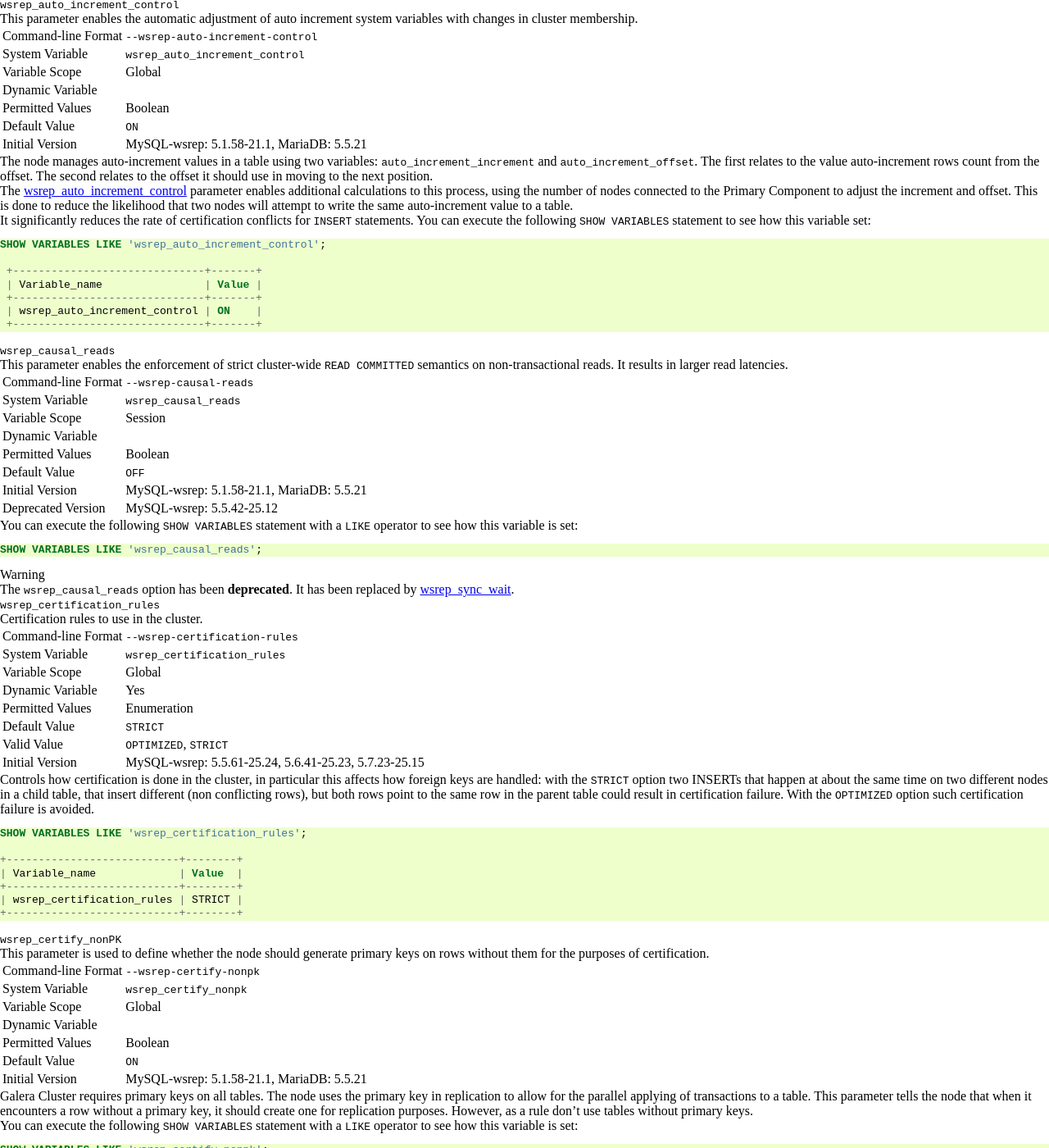
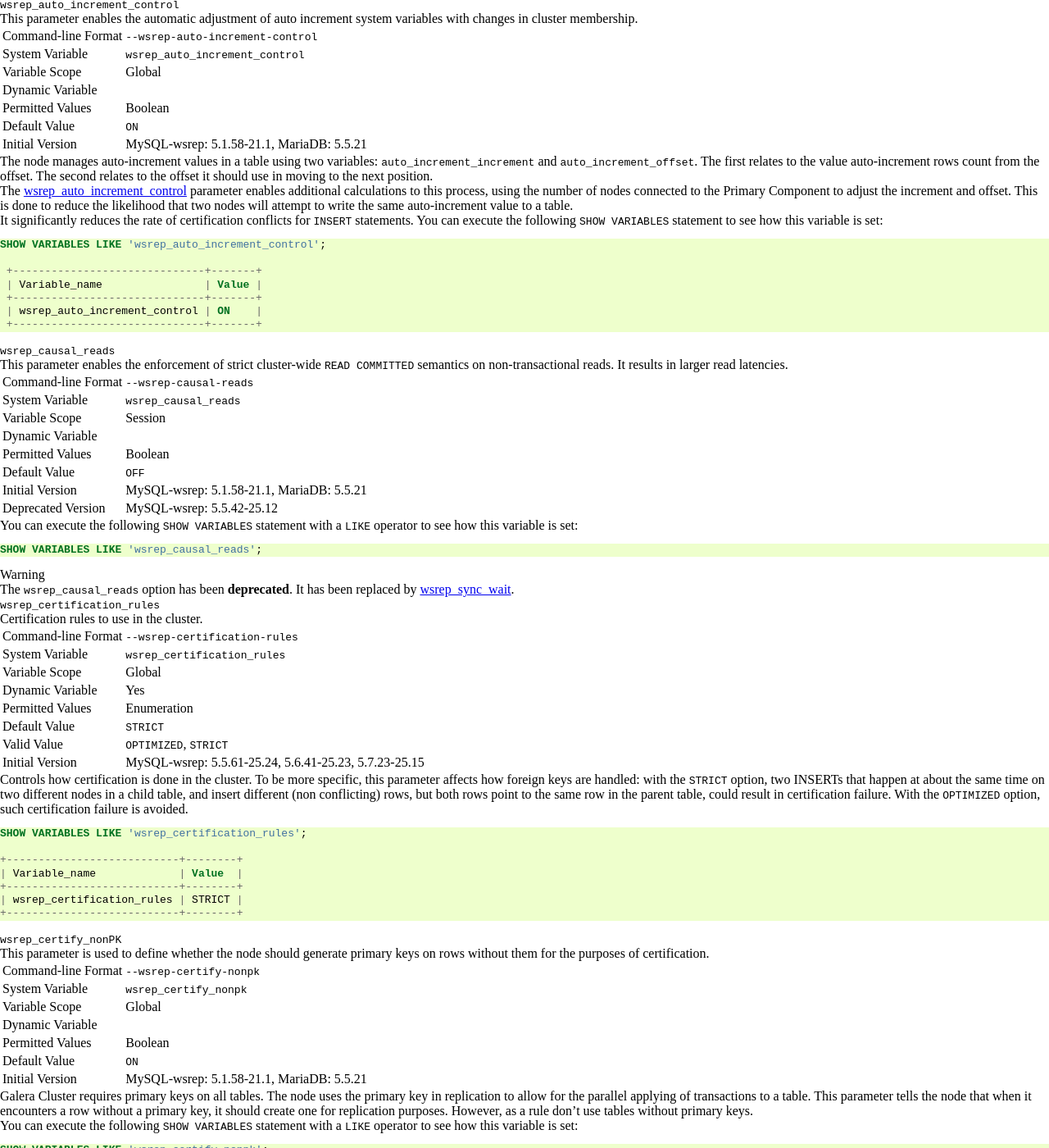
Before and after one commit to codership/documentation, a Sphinx documentation site: the page built from galeracluster/source/documentation/mysql-wsrep-options.rst, in a window 1280 px wide and 1400 px high, scrolled down 2227 px. Shown: the whole window at 82% size. Built offline with Sphinx 7.4.7, drawn with Linux system fonts in a browser that asks for light colours; comment, search, counter and statistics services are not loaded; some of the changed text lies outside the part shown.

Commit message:
Typos fixed. One obscure paragraph clarified.

```diff
--- a/galeracluster/source/documentation/mysql-wsrep-options.rst
+++ b/galeracluster/source/documentation/mysql-wsrep-options.rst
@@ -170,7 +170,7 @@ The ``innodb-wsrep-applier-lock-wait-timeout`` parameter defines the timeout in
    "Default Value", "``0`` "
    "Initial Version", "MySQL-wsrep 8.0.26-26.8"
 
-You can execute the following ``SHOW VARIABLES`` statement to see how this variable set:
+You can execute the following ``SHOW VARIABLES`` statement to see how this variable is set:
 
 .. code-block:: mysql
 
@@ -206,7 +206,7 @@ The node manages auto-increment values in a table using two variables: ``auto_in
 
 The :ref:`wsrep_auto_increment_control <wsrep_auto_increment_control>` parameter enables additional calculations to this process, using the number of nodes connected to the :term:`Primary Component` to adjust the increment and offset.  This is done to reduce the likelihood that two nodes will attempt to write the same auto-increment value to a table.
 
-It significantly reduces the rate of certification conflicts for ``INSERT`` statements. You can execute the following ``SHOW VARIABLES`` statement to see how this variable set:
+It significantly reduces the rate of certification conflicts for ``INSERT`` statements. You can execute the following ``SHOW VARIABLES`` statement to see how this variable is set:
 
 .. code-block:: mysql
 
@@ -270,7 +270,7 @@ Certification rules to use in the cluster.
    "Valid Value", "``OPTIMIZED``, ``STRICT``"
    "Initial Version", "MySQL-wsrep: 5.5.61-25.24, 5.6.41-25.23, 5.7.23-25.15"
 
-Controls how certification is done in the cluster, in particular this affects how foreign keys are handled: with the ``STRICT`` option two INSERTs that happen at about the same time on two different nodes in a child table, that insert different (non conflicting rows), but both rows point to the same row in the parent table could result in certification failure. With the ``OPTIMIZED`` option such certification failure is avoided.
+Controls how certification is done in the cluster. To be more specific, this parameter affects how foreign keys are handled: with the ``STRICT`` option, two INSERTs that happen at about the same time on two different nodes in a child table, and insert different (non conflicting) rows, but both rows point to the same row in the parent table, could result in certification failure. With the ``OPTIMIZED`` option, such certification failure is avoided.
 
 .. code-block:: mysql
 
```
